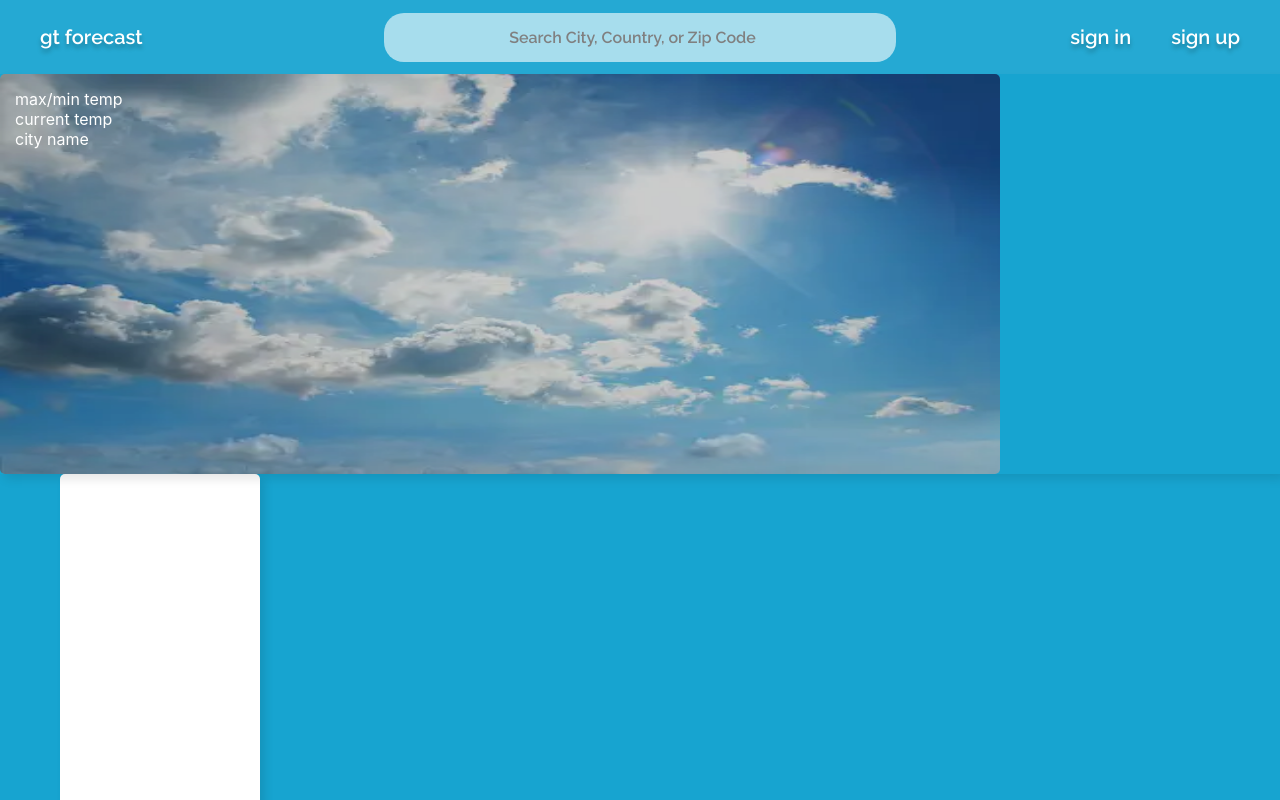
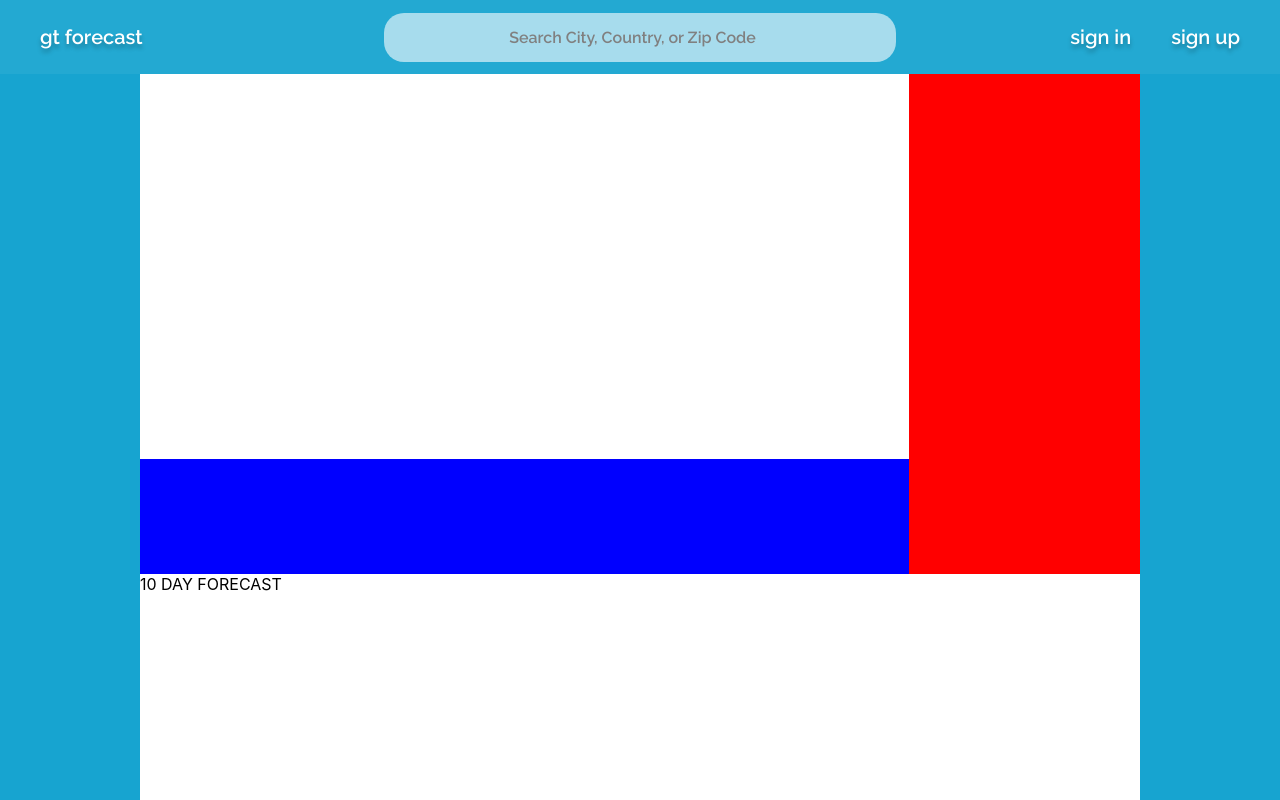
Before and after one commit to GTWeatherForcast/weather-client, a React (Create React App) app: page /mainpage in a window 1280 px wide. Built offline with nearby package versions, Linux system fonts and the light colour scheme; the HTML template or start-up script is replaced by a standard one.

Commit message:
Main page div layout blocks; made navbar temporarily opaque

```diff
--- a/src/components/main-page/MainPage.js
+++ b/src/components/main-page/MainPage.js
@@ -10,26 +10,28 @@ function MainPage() {
         <NavBar />
       </div>
 
-      <div id={styles.today}>
-        <div id={styles.cityImage} className={`${styles["city-rectangle"]} ${styles.dropShadow}`}>
-        {/* <div id={``} className={`${styles.dropShadow}`}> */}
-           <div className={styles["overlay-text"]}>
-             <div id={styles.maxMinTemp}> max/min temp </div>
-             <div id={styles.currentTemp}> current temp </div>
-             <div id={styles.cityName}> city name </div>
-           </div>
-           <img className={styles.image} src={sunny1} alt="sunny image" />
+      <div className={styles.contentBody}>
+        <div className={styles.today}>
+          <div className={styles.leftCard}>
+            <div className={styles.cityImg}>
+
+            </div>
+
+            <div className={styles.detailedInfo}>
+
+            </div>
+          </div>
+
+
+          <div className={styles.hourlyForecast}>
+
+          </div>
         </div>
 
-        <div id={styles.hourlyTemp} className={`${styles.rectangle1} ${styles.dropShadow}`}>
+        <div className={styles.tenDayForecast}>
+          10 DAY FORECAST
         </div>
       </div>
-
-      <div id={styles.future}>
-
-      </div>
-
-
     </div>
   );
   // return (
--- a/src/components/main-page/main.module.css
+++ b/src/components/main-page/main.module.css
@@ -9,13 +9,16 @@
     position: sticky;
     top: 0;
     z-index: 10;
+    width: 100%;
 }
 
 .mainBody {
     overflow: scroll;
     background-color: #17A4D0;
     height: 100vh;
-
+    /* display: flex; */
+    /* flex-direction: column; */
+    /* align-items: center; */
 }
 
 #cityImage {
@@ -125,3 +128,47 @@
 .dropShadow {
     box-shadow: 5px 5px 10px 0 rgba(0, 0, 0, 0.1);
 }
+
+/* Styles redo */
+
+.contentBody {
+    /* display: flex; */
+    /* flex-direction: column; */
+    max-width: 1000px;
+    width: 100%;
+    margin: auto;
+}
+
+.today {
+    display: flex;
+    flex-direction:  row;
+    height: 500px;
+}
+
+.leftCard {
+    display: flex;
+    flex-direction: column;
+    width: 100%;
+}
+
+.cityImg {
+    background-color: white;
+    height: 100%;
+}
+
+.detailedInfo {
+    display: flex;
+    height: 150px;
+    background-color: blue;
+}
+
+.hourlyForecast {
+    background-color: red;
+    width: 300px;
+}
+
+.tenDayForecast {
+    width: 100%;
+    height: 500px;
+    background-color: white;
+}
--- a/src/components/main-page/navbar.module.css
+++ b/src/components/main-page/navbar.module.css
@@ -16,6 +16,7 @@
 
 .navbar {
   background-color: #ffffff10;
+  /* background-color: #23a9d2; */
   padding: 10px;
   display: flex;
   justify-content: space-between;
@@ -46,7 +47,7 @@
   flex-wrap: nowrap;
   justify-content: space-between;
   padding: 0px 20px;
-  background-color: #ffffff10;
+  background-color: #23a9d2;
 }
 
 .navGroup {
```
